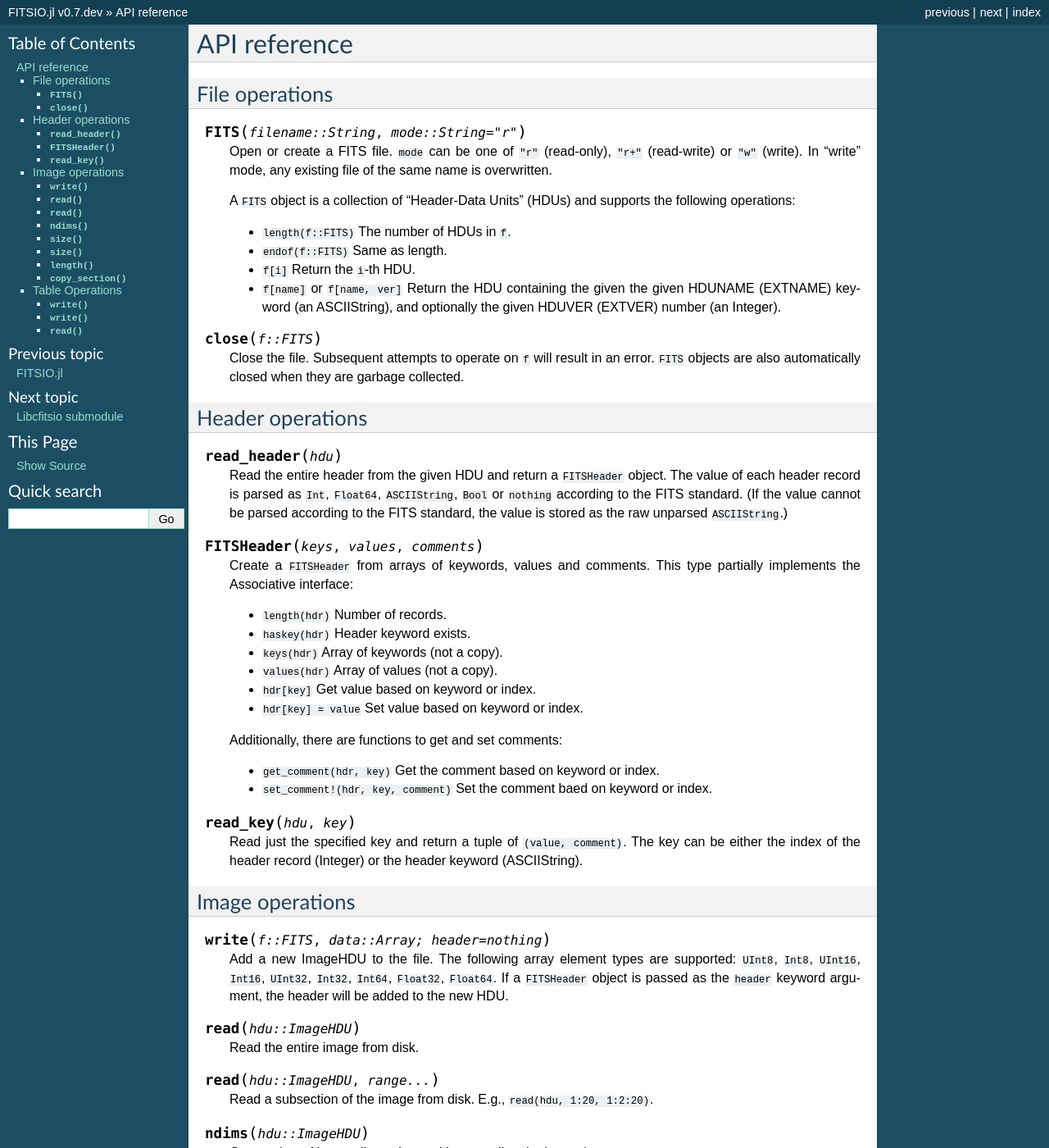
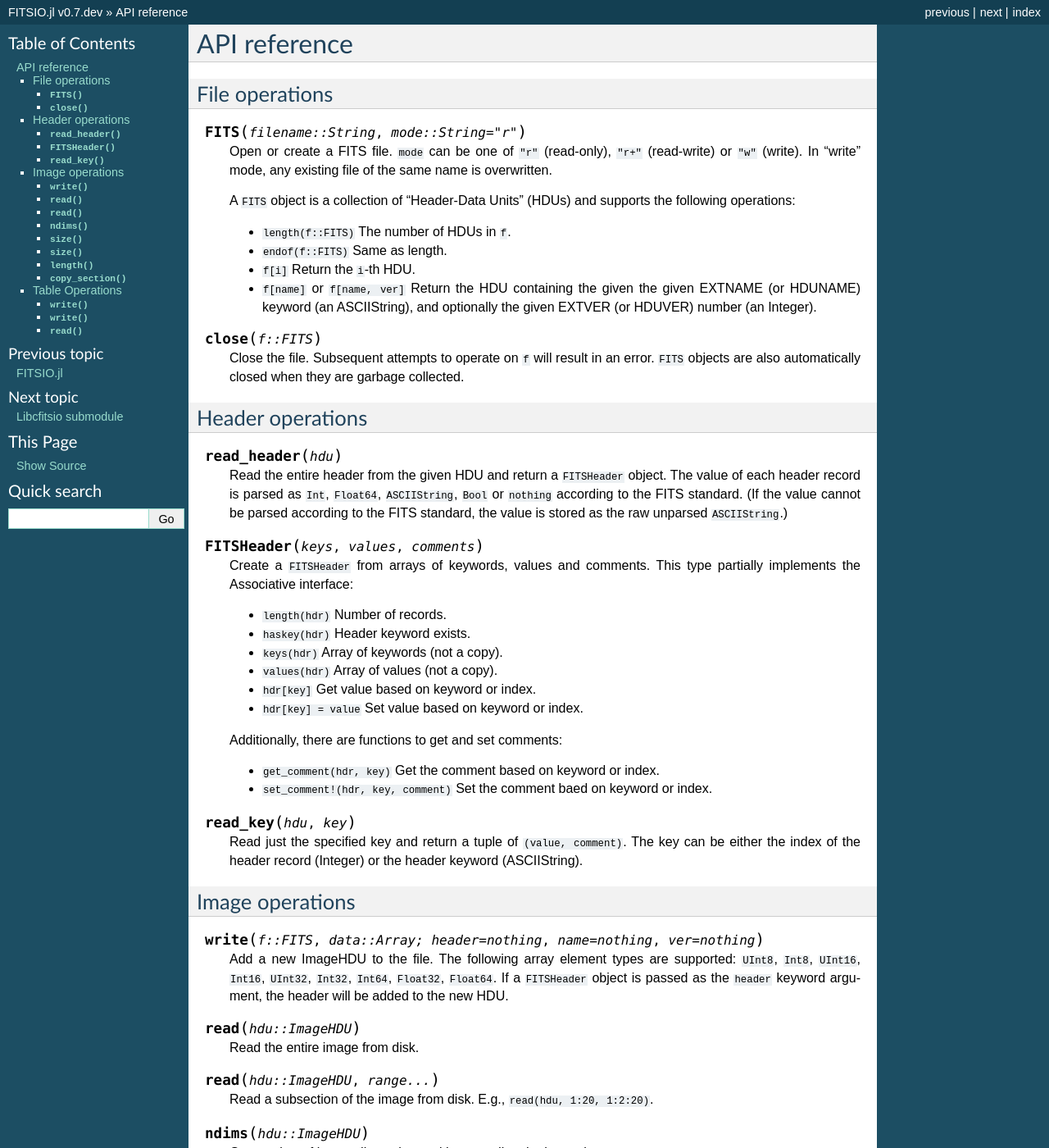
Before and after one commit to JuliaAstro/FITSIO.jl, a Sphinx documentation site: the page built from doc/api.rst, in a window 1280 px wide and 1400 px high. Shown: the whole window at 82% size. Built offline with Sphinx 7.4.7, drawn with Linux system fonts in a browser that asks for light colours; some of the changed text lies outside the part shown.

Commit message:
hduname->name, hduver->ver

```diff
--- a/doc/api.rst
+++ b/doc/api.rst
@@ -18,8 +18,8 @@
    - ``endof(f::FITS)`` Same as length.
    - ``f[i]`` Return the ``i``-th HDU.
    - ``f[name]`` or ``f[name, ver]`` Return the HDU containing the
-     given the given HDUNAME (EXTNAME) keyword (an ASCIIString), and
-     optionally the given HDUVER (EXTVER) number (an Integer).
+     given the given EXTNAME (or HDUNAME) keyword (an ASCIIString), and
+     optionally the given EXTVER (or HDUVER) number (an Integer).
 
 .. function:: close(f::FITS)
 
@@ -67,7 +67,7 @@
 Image operations
 ----------------
 
-.. function:: write(f::FITS, data::Array; header=nothing)
+.. function:: write(f::FITS, data::Array; header=nothing, name=nothing, ver=nothing)
 
    Add a new ImageHDU to the file. The following array element types
    are supported: ``UInt8``, ``Int8``, ``UInt16``, ``Int16``,
@@ -121,7 +121,7 @@
 Table Operations
 ----------------
 
-.. function:: write(f::FITS, data::Dict; hdutype=TableHDU, hduname=nothing, hduver=nothing, header=nothing, units=nothing, varcols=nothing)
+.. function:: write(f::FITS, data::Dict; hdutype=TableHDU, name=nothing, ver=nothing, header=nothing, units=nothing, varcols=nothing)
 
    Create a new table extension and write data to it. If the FITS file
    is currently empty then a dummy primary array will be created
@@ -137,8 +137,8 @@
 
    - ``hdutype``: Type of table extension to create. Can be either
      ``TableHDU`` (binary table) or ``ASCIITableHDU`` (ASCII table).
-   - ``hduname``: Name of extension.
-   - ``hduver``: Version of extension (Int)
+   - ``name``: Name of extension.
+   - ``ver``: Version of extension (Int).
    - ``header``: FITSHeader instance to write to new extension.
    - ``units``: Dictionary mapping column name to units (as a string).
    - ``varcols``: An array giving the column names or column indicies to
@@ -158,7 +158,7 @@
       potentially non-uniform element types (which would not be
       writable as a FITS table column).
 
-.. function:: write(f::FITS, colnames, coldata; hdutype=TableHDU, hduname=nothing, hduver=nothing, header=nothing, units=nothing, varcols=nothing)
+.. function:: write(f::FITS, colnames, coldata; hdutype=TableHDU, name=nothing, ver=nothing, header=nothing, units=nothing, varcols=nothing)
 
    Same as ``write(f::FITS, data::Dict; ...)`` but providing column
    names and column data as a separate arrays. This is useful for
```
Also changed, not shown: 2 other files.
